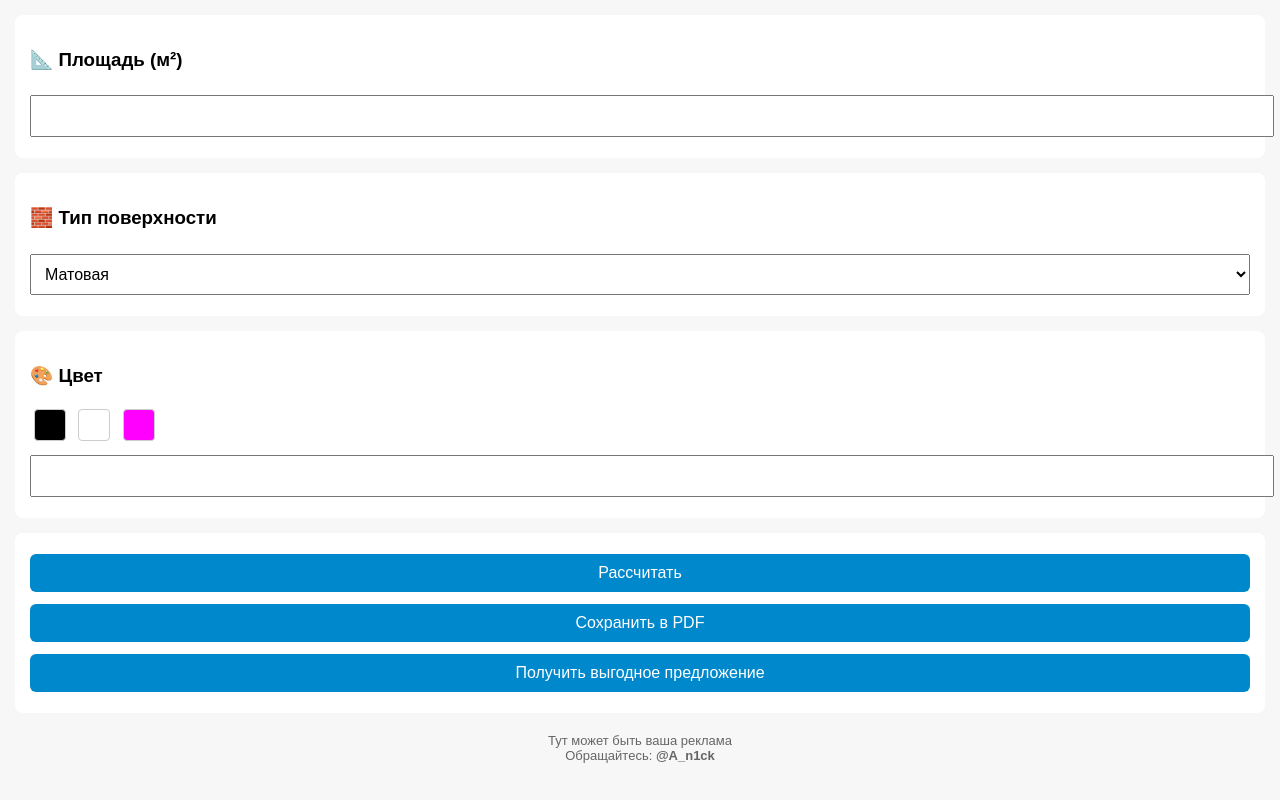
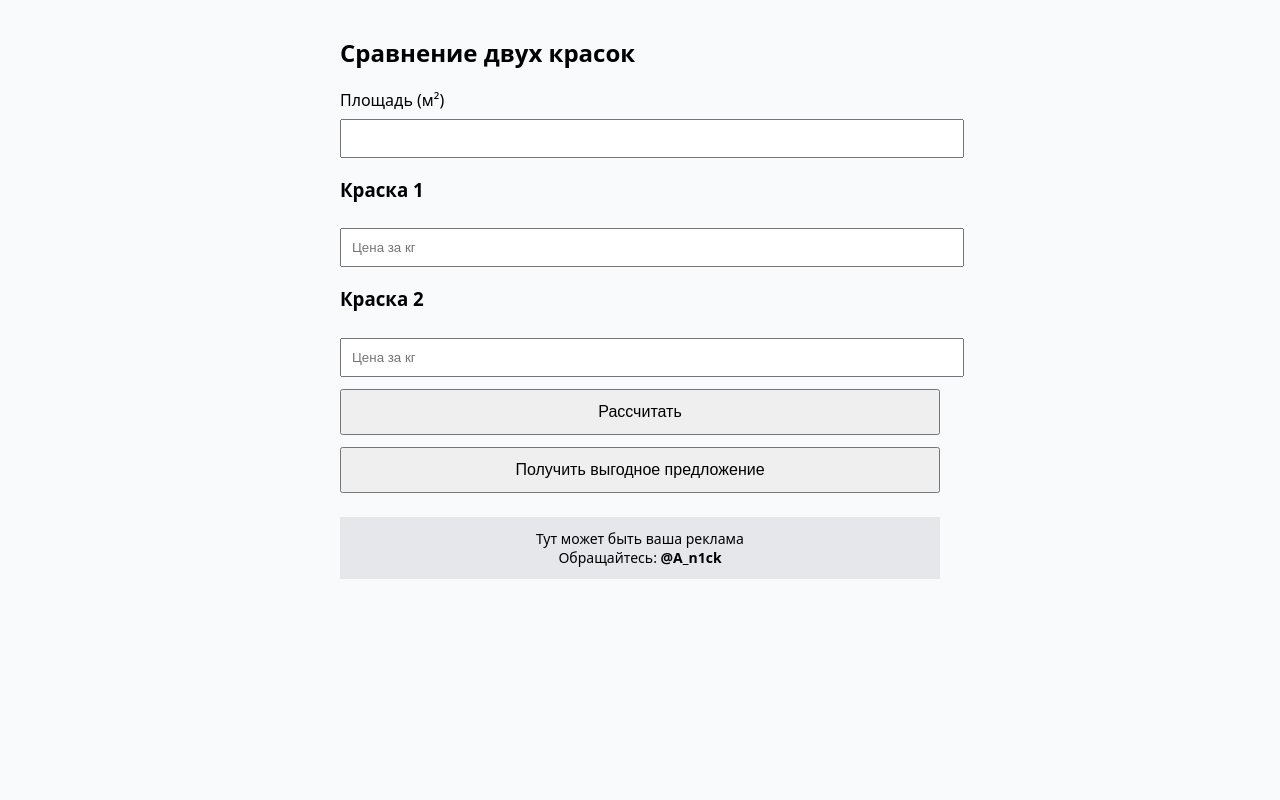
Before and after one commit to 10n1ck-cmd/paint-calculator-bot, a Flask app: page / in a window 1280 px wide. Run offline with Flask 3, Linux system fonts and the light colour scheme; some libraries are stand-ins or nearby versions.

Commit message:
Update index.html

```diff
--- a/templates/index.html
+++ b/templates/index.html
@@ -2,106 +2,81 @@
 <html lang="ru">
 <head>
 <meta charset="UTF-8">
-<meta name="viewport" content="width=device-width,initial-scale=1,maximum-scale=1,user-scalable=no">
+<meta name="viewport" content="width=device-width, initial-scale=1, maximum-scale=1, user-scalable=no">
 <title>Калькулятор краски</title>
 
-<script src="https://telegram.org/js/telegram-web-app.js"></script>
-
 <style>
-body{font-family:Arial;margin:0;padding:15px;background:#f7f7f7}
-input,select,button{width:100%;padding:10px;margin:6px 0;font-size:16px}
-button{background:#0088cc;color:#fff;border:none;border-radius:6px}
-.card{background:#fff;padding:15px;border-radius:8px;margin-bottom:15px}
-.banner{font-size:13px;color:#666;text-align:center;margin-top:20px}
-.color{display:inline-block;width:30px;height:30px;border-radius:4px;margin:4px;border:1px solid #ccc}
+body { font-family: system-ui; margin:0; background:#f8fafc; }
+#splash {
+  position:fixed; inset:0; background:#0f172a; color:#fff;
+  display:flex; flex-direction:column; justify-content:center; align-items:center;
+  z-index:9999;
+}
+.container { padding:16px; max-width:600px; margin:auto; }
+button { width:100%; padding:12px; margin-top:12px; font-size:16px; }
+input, select { width:100%; padding:10px; margin-top:8px; }
+.banner {
+  margin-top:24px; padding:12px; background:#e5e7eb; text-align:center;
+  font-size:14px;
+}
 </style>
 </head>
 
 <body>
-<div class="card">
-<h3>📐 Площадь (м²)</h3>
-<input id="area" type="number" step="0.01">
+
+<div id="splash">
+  <div style="font-size:40px">🎨</div>
+  <div>Загружаем калькулятор…</div>
 </div>
 
-<div class="card">
-<h3>🧱 Тип поверхности</h3>
-<select id="surface">
-<option>Матовая</option>
-<option>Глянцевая</option>
-<option>Муар</option>
-<option>Шагрень</option>
-<option>Антик</option>
-</select>
-</div>
+<div class="container">
+  <h2>Сравнение двух красок</h2>
 
-<div class="card">
-<h3>🎨 Цвет</h3>
-<div id="colors">
-<div class="color" style="background:#000" onclick="setColor('RAL 9005')"></div>
-<div class="color" style="background:#fff" onclick="setColor('RAL 9010')"></div>
-<div class="color" style="background:#ff00ff" onclick="setColor('Neon')"></div>
-</div>
-<input id="color" readonly>
-</div>
+  <label>Площадь (м²)</label>
+  <input id="area" type="number" step="0.001">
 
-<div class="card">
-<button onclick="calculate()">Рассчитать</button>
-<button onclick="savePDF()">Сохранить в PDF</button>
-<button onclick="order()">Получить выгодное предложение</button>
-</div>
+  <h3>Краска 1</h3>
+  <input id="p1_price" placeholder="Цена за кг">
 
-<div class="banner">
-Тут может быть ваша реклама<br>
-Обращайтесь: <b>@A_n1ck</b>
+  <h3>Краска 2</h3>
+  <input id="p2_price" placeholder="Цена за кг">
+
+  <button onclick="calc()">Рассчитать</button>
+
+  <div id="result"></div>
+
+  <button onclick="order()">Получить выгодное предложение</button>
+
+  <div class="banner">
+    Тут может быть ваша реклама<br>
+    Обращайтесь: <b>@A_n1ck</b>
+  </div>
 </div>
 
 <script>
-const tg = Telegram.WebApp;
-const user = tg.initDataUnsafe.user || {};
+window.onload = () => {
+  document.getElementById("splash").remove();
+};
 
-let lastResult = null;
+const tg = window.Telegram.WebApp;
 
-function setColor(c){document.getElementById('color').value=c}
-
-function calculate(){
-    fetch('/api/calc',{
-        method:'POST',
-        headers:{'Content-Type':'application/json'},
-        body:JSON.stringify({
-            area:+area.value,
-            mode:'theory',
-            paints:[
-                {name:'Краска A',density:1.3,thickness:0.12,price:450},
-                {name:'Краска B',density:1.1,thickness:0.1,price:520}
-            ]
-        })
-    }).then(r=>r.json()).then(d=>lastResult=d)
-}
-
-function savePDF(){
-    fetch('/api/pdf',{method:'POST',headers:{'Content-Type':'application/json'},body:JSON.stringify(lastResult)})
-    .then(r=>r.blob()).then(b=>{
-        const a=document.createElement('a');
-        a.href=URL.createObjectURL(b);
-        a.download='comparison.pdf';
-        a.click();
-    })
+function calc(){
+  document.getElementById("result").innerText =
+    "🏆 Выгоднее: Краска 1\n💰 Экономия: 18 %";
 }
 
 function order(){
-    fetch('/api/order',{
-        method:'POST',
-        headers:{'Content-Type':'application/json'},
-        body:JSON.stringify({
-            ...lastResult,
-            area:+area.value,
-            surface:surface.value,
-            color:color.value,
-            qty:10,
-            tg:user
-        })
+  fetch("/api/order", {
+    method:"POST",
+    headers:{ "Content-Type":"application/json" },
+    body: JSON.stringify({
+      telegram: tg.initDataUnsafe.user,
+      calculation:{ area:2.5, cheaper:"Краска 1", percent:18 },
+      order:{ surface:"Матовая", color:"RAL 9010", quantity:25 }
     })
+  }).then(r=>alert("Заявка отправлена"));
 }
 </script>
+
 </body>
 </html>
```
